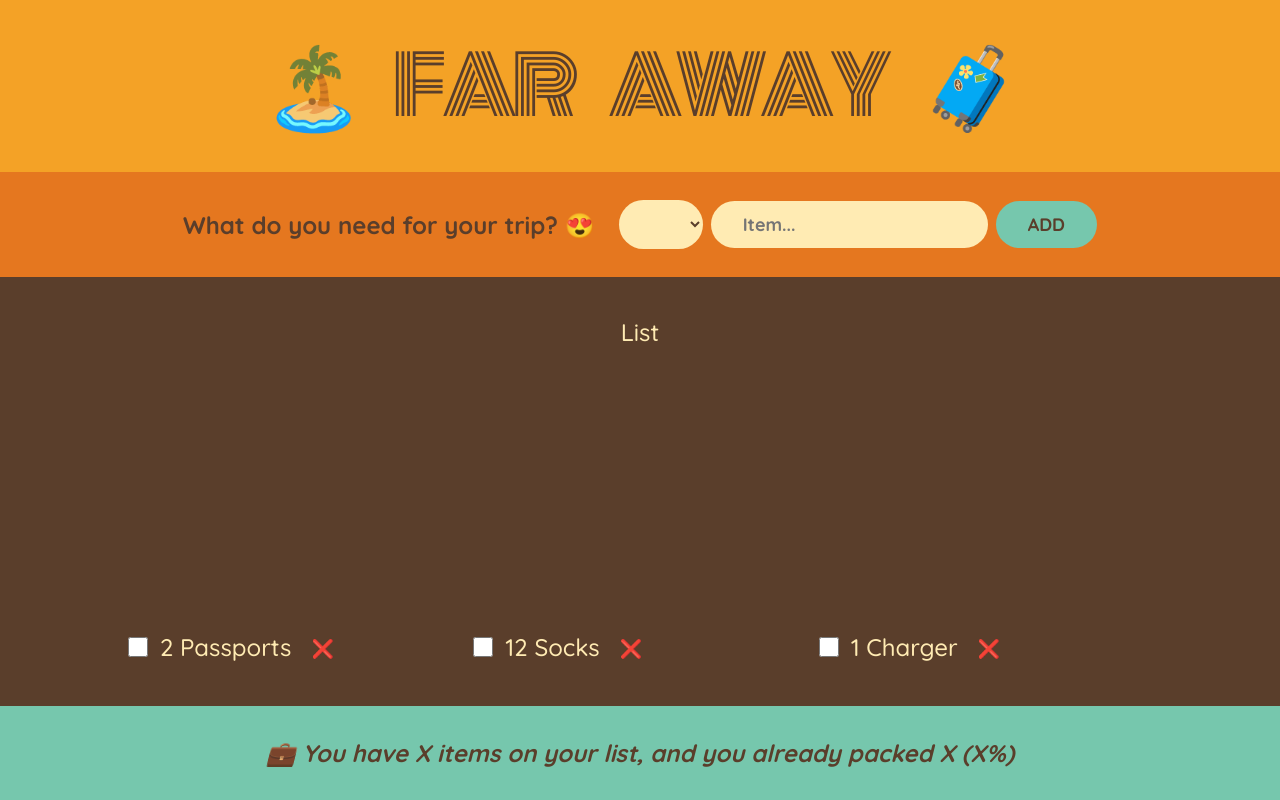
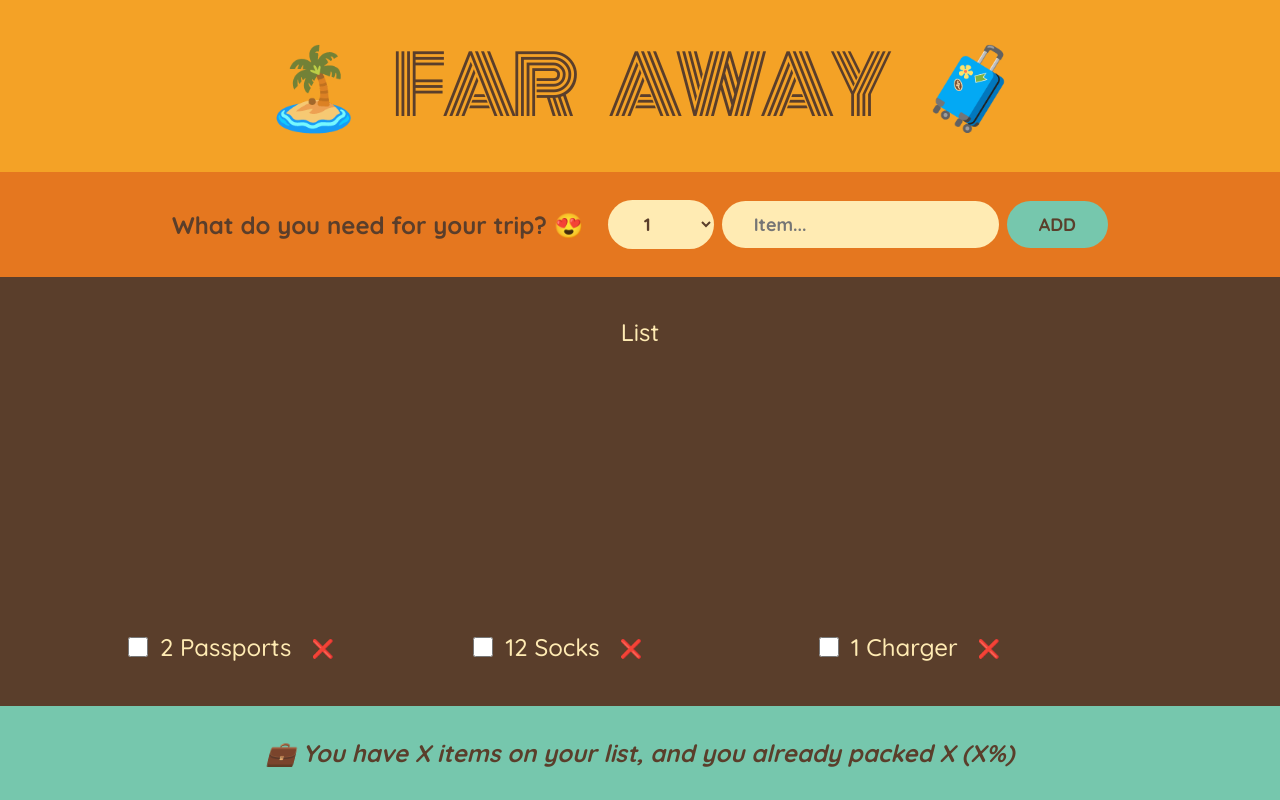
Before and after one commit to madelynrr/travel-list, a React (Create React App) app: page / in a window 1280 px wide. Built offline with nearby package versions, Linux system fonts and the light colour scheme.

Commit message:
Set Item amount dropdown in Form to 1-20

```diff
--- a/src/App.js
+++ b/src/App.js
@@ -23,10 +23,16 @@ function Logo() {
 
 // Form component: holds the State: array of hashes for travel list, each item a hash
 function Form() {
+  const nums = Array.from({ length: 20 }, (_, index) => index + 1);
+
   return (
     <form className="add-form">
       <h3>What do you need for your trip? 😍</h3>
-      <select></select>
+      <select>
+        {nums.map((num) => {
+          return <option value={num}>{num}</option>;
+        })}
+      </select>
       <input type="text" placeholder="Item..." />
       <button>Add</button>
     </form>
```
